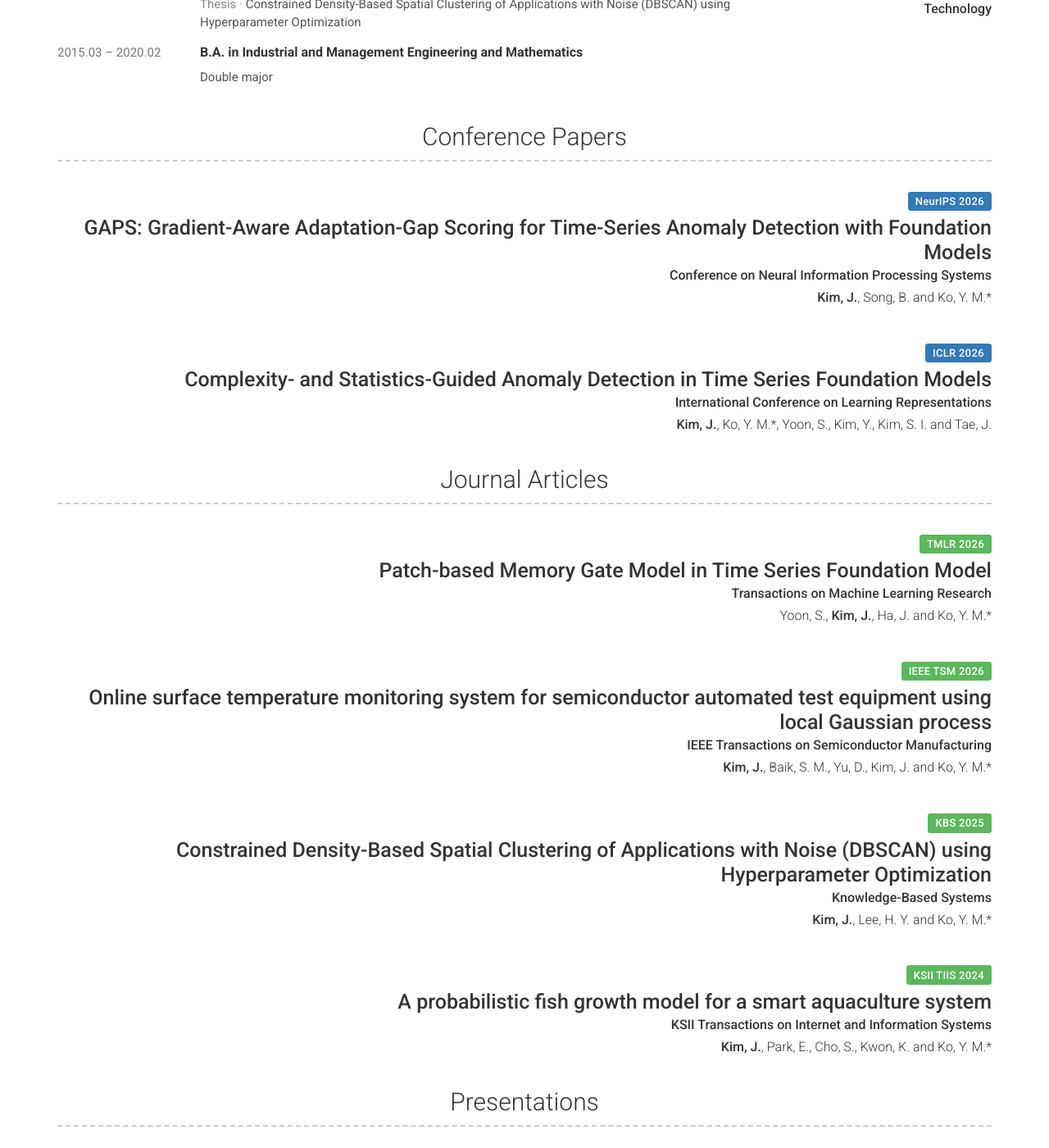
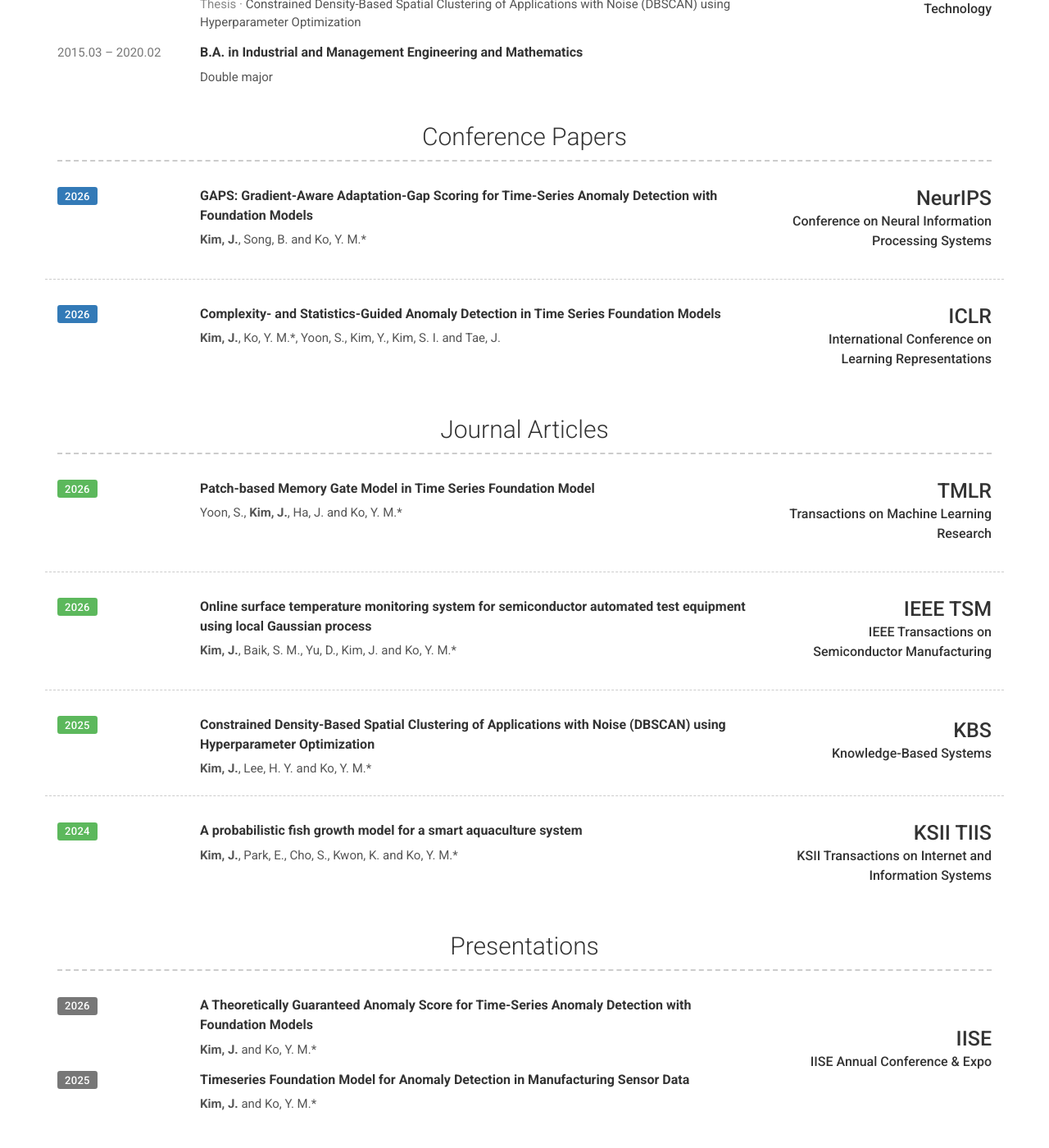
Before and after one commit to jongwonKim-1997/CV, a Jekyll site: the page built from index.md, in a window 1280 px wide and 1400 px high, scrolled down 1910 px. Shown: the whole window at 82% size. Built offline with Jekyll 4.4.1, drawn with Linux system fonts in a browser that asks for light colours; nearby versions of some CDN libraries; some of the changed text lies outside the part shown.

Commit message:
Refactor conference papers and journal articles layout
Updated layout and titles for conference papers and journal articles. Added descriptions for several entries and adjusted formatting.

```diff
--- a/_config.yml
+++ b/_config.yml
@@ -128,44 +128,60 @@ content:
   - title: Conference Papers
     layout: list
     content:
-      - layout: top-right
-        title: "<span class='label label-primary' style='display:inline-block;margin-bottom:6px;padding:.4em .7em;font-size:1.3rem;font-weight:500;letter-spacing:.02em'>NeurIPS 2026</span><br>GAPS: Gradient-Aware Adaptation-Gap Scoring for Time-Series Anomaly Detection with Foundation Models"
+      - layout: right
+        border: weak
+        title: NeurIPS
         sub_title: Conference on Neural Information Processing Systems
-        caption: "<b>Kim, J.</b>, Song, B. and Ko, Y. M.*"
-      - layout: top-right
-        title: "<span class='label label-primary' style='display:inline-block;margin-bottom:6px;padding:.4em .7em;font-size:1.3rem;font-weight:500;letter-spacing:.02em'>ICLR 2026</span><br>Complexity- and Statistics-Guided Anomaly Detection in Time Series Foundation Models"
+        description: |
+          <div style="display:flex;align-items:baseline;gap:14px;margin-bottom:.4em;font-size:1.6rem;line-height:1.5"><span style="flex:0 0 160px;color:#777;font-size:1.5rem;font-variant-numeric:tabular-nums;white-space:nowrap"><span class='label label-primary' style='display:inline-block;padding:.35em .7em;font-size:1.3rem;font-weight:500;letter-spacing:.02em'>2026</span></span><b>GAPS: Gradient-Aware Adaptation-Gap Scoring for Time-Series Anomaly Detection with Foundation Models</b></div>
+          <div style="margin-left:174px;margin-bottom:.9em;font-size:1.5rem;color:#555;line-height:1.5"><b>Kim, J.</b>, Song, B. and Ko, Y. M.*</div>
+      - layout: right
+        title: ICLR
         sub_title: International Conference on Learning Representations
-        caption: "<b>Kim, J.</b>, Ko, Y. M.*, Yoon, S., Kim, Y., Kim, S. I. and Tae, J."
+        description: |
+          <div style="display:flex;align-items:baseline;gap:14px;margin-bottom:.4em;font-size:1.6rem;line-height:1.5"><span style="flex:0 0 160px;color:#777;font-size:1.5rem;font-variant-numeric:tabular-nums;white-space:nowrap"><span class='label label-primary' style='display:inline-block;padding:.35em .7em;font-size:1.3rem;font-weight:500;letter-spacing:.02em'>2026</span></span><b>Complexity- and Statistics-Guided Anomaly Detection in Time Series Foundation Models</b></div>
+          <div style="margin-left:174px;margin-bottom:.9em;font-size:1.5rem;color:#555;line-height:1.5"><b>Kim, J.</b>, Ko, Y. M.*, Yoon, S., Kim, Y., Kim, S. I. and Tae, J.</div>
   - title: Journal Articles
     layout: list
     content:
-      - layout: top-right
-        title: "<span class='label label-success' style='display:inline-block;margin-bottom:6px;padding:.4em .7em;font-size:1.3rem;font-weight:500;letter-spacing:.02em'>TMLR 2026</span><br>Patch-based Memory Gate Model in Time Series Foundation Model"
+      - layout: right
+        border: weak
+        title: TMLR
         sub_title: Transactions on Machine Learning Research
-        caption: "Yoon, S., <b>Kim, J.</b>, Ha, J. and Ko, Y. M.*"
-      - layout: top-right
-        title: "<span class='label label-success' style='display:inline-block;margin-bottom:6px;padding:.4em .7em;font-size:1.3rem;font-weight:500;letter-spacing:.02em'>IEEE TSM 2026</span><br>Online surface temperature monitoring system for semiconductor automated test equipment using local Gaussian process"
+        description: |
+          <div style="display:flex;align-items:baseline;gap:14px;margin-bottom:.4em;font-size:1.6rem;line-height:1.5"><span style="flex:0 0 160px;color:#777;font-size:1.5rem;font-variant-numeric:tabular-nums;white-space:nowrap"><span class='label label-success' style='display:inline-block;padding:.35em .7em;font-size:1.3rem;font-weight:500;letter-spacing:.02em'>2026</span></span><b>Patch-based Memory Gate Model in Time Series Foundation Model</b></div>
+          <div style="margin-left:174px;margin-bottom:.9em;font-size:1.5rem;color:#555;line-height:1.5">Yoon, S., <b>Kim, J.</b>, Ha, J. and Ko, Y. M.*</div>
+      - layout: right
+        border: weak
+        title: IEEE TSM
         sub_title: IEEE Transactions on Semiconductor Manufacturing
-        caption: "<b>Kim, J.</b>, Baik, S. M., Yu, D., Kim, J. and Ko, Y. M.*"
-      - layout: top-right
-        title: "<span class='label label-success' style='display:inline-block;margin-bottom:6px;padding:.4em .7em;font-size:1.3rem;font-weight:500;letter-spacing:.02em'>KBS 2025</span><br>Constrained Density-Based Spatial Clustering of Applications with Noise (DBSCAN) using Hyperparameter Optimization"
+        description: |
+          <div style="display:flex;align-items:baseline;gap:14px;margin-bottom:.4em;font-size:1.6rem;line-height:1.5"><span style="flex:0 0 160px;color:#777;font-size:1.5rem;font-variant-numeric:tabular-nums;white-space:nowrap"><span class='label label-success' style='display:inline-block;padding:.35em .7em;font-size:1.3rem;font-weight:500;letter-spacing:.02em'>2026</span></span><b>Online surface temperature monitoring system for semiconductor automated test equipment using local Gaussian process</b></div>
+          <div style="margin-left:174px;margin-bottom:.9em;font-size:1.5rem;color:#555;line-height:1.5"><b>Kim, J.</b>, Baik, S. M., Yu, D., Kim, J. and Ko, Y. M.*</div>
+      - layout: right
+        border: weak
+        title: KBS
         sub_title: Knowledge-Based Systems
-        caption: "<b>Kim, J.</b>, Lee, H. Y. and Ko, Y. M.*"
-      - layout: top-right
-        title: "<span class='label label-success' style='display:inline-block;margin-bottom:6px;padding:.4em .7em;font-size:1.3rem;font-weight:500;letter-spacing:.02em'>KSII TIIS 2024</span><br>A probabilistic fish growth model for a smart aquaculture system"
+        description: |
+          <div style="display:flex;align-items:baseline;gap:14px;margin-bottom:.4em;font-size:1.6rem;line-height:1.5"><span style="flex:0 0 160px;color:#777;font-size:1.5rem;font-variant-numeric:tabular-nums;white-space:nowrap"><span class='label label-success' style='display:inline-block;padding:.35em .7em;font-size:1.3rem;font-weight:500;letter-spacing:.02em'>2025</span></span><b>Constrained Density-Based Spatial Clustering of Applications with Noise (DBSCAN) using Hyperparameter Optimization</b></div>
+          <div style="margin-left:174px;margin-bottom:.9em;font-size:1.5rem;color:#555;line-height:1.5"><b>Kim, J.</b>, Lee, H. Y. and Ko, Y. M.*</div>
+      - layout: right
+        title: KSII TIIS
         sub_title: KSII Transactions on Internet and Information Systems
-        caption: "<b>Kim, J.</b>, Park, E., Cho, S., Kwon, K. and Ko, Y. M.*"
+        description: |
+          <div style="display:flex;align-items:baseline;gap:14px;margin-bottom:.4em;font-size:1.6rem;line-height:1.5"><span style="flex:0 0 160px;color:#777;font-size:1.5rem;font-variant-numeric:tabular-nums;white-space:nowrap"><span class='label label-success' style='display:inline-block;padding:.35em .7em;font-size:1.3rem;font-weight:500;letter-spacing:.02em'>2024</span></span><b>A probabilistic fish growth model for a smart aquaculture system</b></div>
+          <div style="margin-left:174px;margin-bottom:.9em;font-size:1.5rem;color:#555;line-height:1.5"><b>Kim, J.</b>, Park, E., Cho, S., Kwon, K. and Ko, Y. M.*</div>
   - title: Presentations
     layout: list
     content:
-      - layout: top-right
-        title: "<span class='label label-default' style='display:inline-block;margin-bottom:6px;padding:.4em .7em;font-size:1.3rem;font-weight:500;letter-spacing:.02em'>IISE 2026</span><br>A Theoretically Guaranteed Anomaly Score for Time-Series Anomaly Detection with Foundation Models"
+      - layout: right
+        title: IISE
         sub_title: "IISE Annual Conference & Expo"
-        caption: "<b>Kim, J.</b> and Ko, Y. M.*"
-      - layout: top-right
-        title: "<span class='label label-default' style='display:inline-block;margin-bottom:6px;padding:.4em .7em;font-size:1.3rem;font-weight:500;letter-spacing:.02em'>IISE 2025</span><br>Timeseries Foundation Model for Anomaly Detection in Manufacturing Sensor Data"
-        sub_title: "IISE Annual Conference & Expo"
-        caption: "<b>Kim, J.</b> and Ko, Y. M.*"
+        description: |
+          <div style="display:flex;align-items:baseline;gap:14px;margin-bottom:.4em;font-size:1.6rem;line-height:1.5"><span style="flex:0 0 160px;color:#777;font-size:1.5rem;font-variant-numeric:tabular-nums;white-space:nowrap"><span class='label label-default' style='display:inline-block;padding:.35em .7em;font-size:1.3rem;font-weight:500;letter-spacing:.02em'>2026</span></span><b>A Theoretically Guaranteed Anomaly Score for Time-Series Anomaly Detection with Foundation Models</b></div>
+          <div style="margin-left:174px;margin-bottom:.9em;font-size:1.5rem;color:#555;line-height:1.5"><b>Kim, J.</b> and Ko, Y. M.*</div>
+          <div style="display:flex;align-items:baseline;gap:14px;margin-bottom:.4em;font-size:1.6rem;line-height:1.5"><span style="flex:0 0 160px;color:#777;font-size:1.5rem;font-variant-numeric:tabular-nums;white-space:nowrap"><span class='label label-default' style='display:inline-block;padding:.35em .7em;font-size:1.3rem;font-weight:500;letter-spacing:.02em'>2025</span></span><b>Timeseries Foundation Model for Anomaly Detection in Manufacturing Sensor Data</b></div>
+          <div style="margin-left:174px;margin-bottom:.9em;font-size:1.5rem;color:#555;line-height:1.5"><b>Kim, J.</b> and Ko, Y. M.*</div>
   - title: Experience
     layout: list
     content:
```
